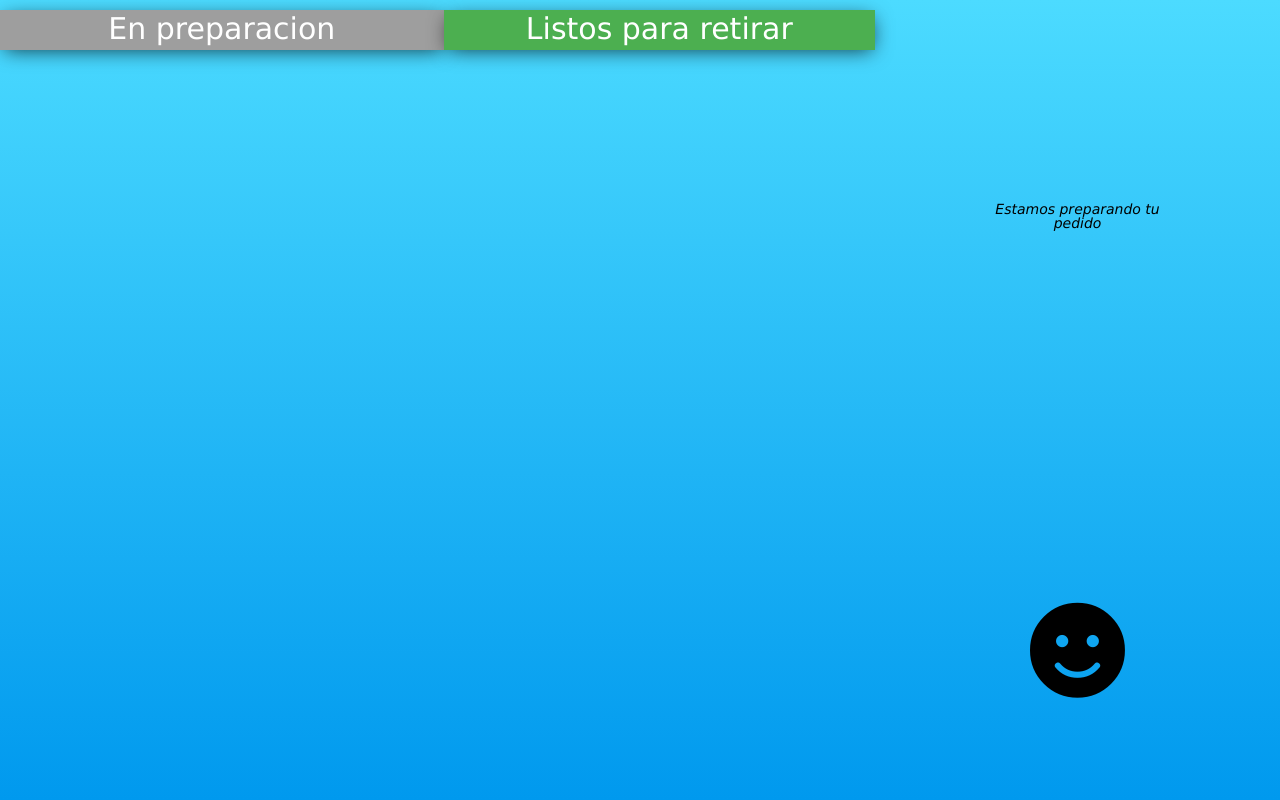
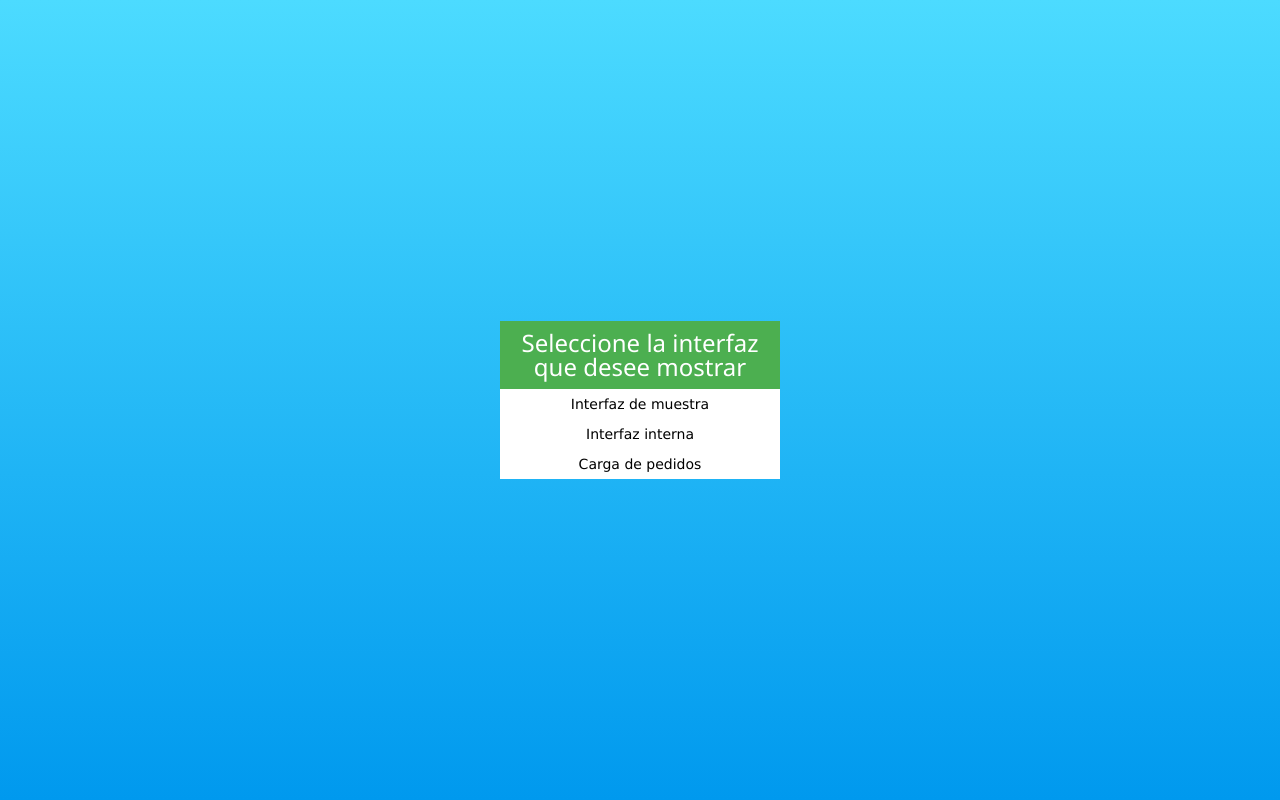
Before and after one commit to Gastonm123/pedidos, a PHP site: page / in a window 1280 px wide. Run offline with PHP 8.4, Linux system fonts and the light colour scheme; data that the repository does not hold is empty.

Commit message:
Mejorada las interfaces en general

```diff
--- a/index.html
+++ b/index.html
@@ -15,34 +15,19 @@
         <script src="/static/actualizar_pedidos.js"></script>
     </head>
     <body>
-        <div class="order-container">
-            <div style="flex-grow: 4; margin-top: 10px">
-                <div class="column-title w3-gray">
-                    En preparacion
+        <div class="background menu-wrapper">
+            <div class="menu w3-white">
+                <div class="w3-container w3-green header">
+                    <h3>Seleccione la interfaz que desee mostrar</h3>
                 </div>
-                <ul class="orders-wrapper">
-                </ul>
-            </div>
-            <div style="flex-grow: 3; margin-top: 10px">
-                <div class="column-title w3-green">
-                    Listos para retirar
-                </div>
-                <ul class="orders-wrapper">
-                </ul>
-            </div>
-            <div style="flex-grow:3" class="w3-container placeholder">
-                <div style="flex-grow:2">
-                </div>
-                <div style="flex-grow:2" class="placeholder-content">
-                    <span class="placeholder-text">
-                        Estamos preparando tu pedido
-                    </span>
-                </div>
-                <div style="flex-grow:3">
-                </div>
-                <div style="flex-grow:3" class="placeholder-content">
-                    <i class="fa fa-smile fa-7x"></i>
-                </div>
+                <div class="link-container">
+                    <a  class="w3-btn"
+                        href="/php/interfazEntrega.php">Interfaz de muestra</a>
+                    <a  class="w3-btn"
+                        href="/php/interfazEntrega.php?view=interno">Interfaz interna</a>
+                    <a  class="w3-btn"
+                        href="/php/registroCaja.php">Carga de pedidos</a>
+                <div>
             </div>
         </div>
     </body>
--- a/static/pedidos.css
+++ b/static/pedidos.css
@@ -2,7 +2,7 @@
     box-sizing: border-box;
 }
 
-.order-container {
+.background {
     display: flex;
     width: 100%;
     height: 100%;
@@ -11,22 +11,13 @@
     position: absolute;
 }
 
-.column-title {
-    color: white !important;
-    margin-bottom: 10px;
-    font-size: 30px;
-    padding: 4px;
-    height: 40px;
-    text-align: center;
-    width: 100%;
-    box-shadow: 0 6px 20px 0 rgba(0,0,0,0.19);
-
-    -webkit-box-shadow: 1px 4px 20px -4px rgba(0,0,0,0.75);
-    -moz-box-shadow: 1px 4px 20px -4px rgba(0,0,0,0.75);
-    box-shadow: 1px 4px 20px -4px rgba(0,0,0,0.75);
+.menu-wrapper {
+    display: flex;
+    align-items: center;
+    justify-content: center;
 }
 
-.order-container {
+.background {
     background: rgba(76,219,255,1);
     background: -moz-linear-gradient(top, rgba(76,219,255,1) 0%, rgba(0,153,238,1) 100%);
     background: -webkit-gradient(left top, left bottom, color-stop(0%, rgba(76,219,255,1)), color-stop(100%, rgba(0,153,238,1)));
@@ -37,34 +28,18 @@
     filter: progid:DXImageTransform.Microsoft.gradient( startColorstr='#4cdbff', endColorstr='#0099ee', GradientType=0 );
 }
 
-.orders-wrapper {
-    display: flex;
-    flex-direction: column;
-    list-style: none;
-    padding: 15px !important;
-    flex-wrap: wrap;
-    max-height: 100%;
+.menu {
+    width: 280px;
+    height: auto;
 }
 
-.orders {
-    margin: 1.3em;
-    width: 40%;
-    font-size: 20px;
+.header {
+    text-align: center;
+    height: auto;
+    width: 100%;
 }
 
-.placeholder {
+.link-container {
     display: flex;
-    flex-direction: column;
+    flex-flow: column;
 }
-
-.placeholder-content {
-    display: flex;
-    justify-content: center;
-    align-items: center
-}
-
-.placeholder-text {
-    font-style: italic;
-    width: 50%;
-    text-align: center;
-}
```
Also changed, not shown: php/interfazEntrega.php (+14 -1 lines), php/test_mongo.php (added, +32 -0 lines).
